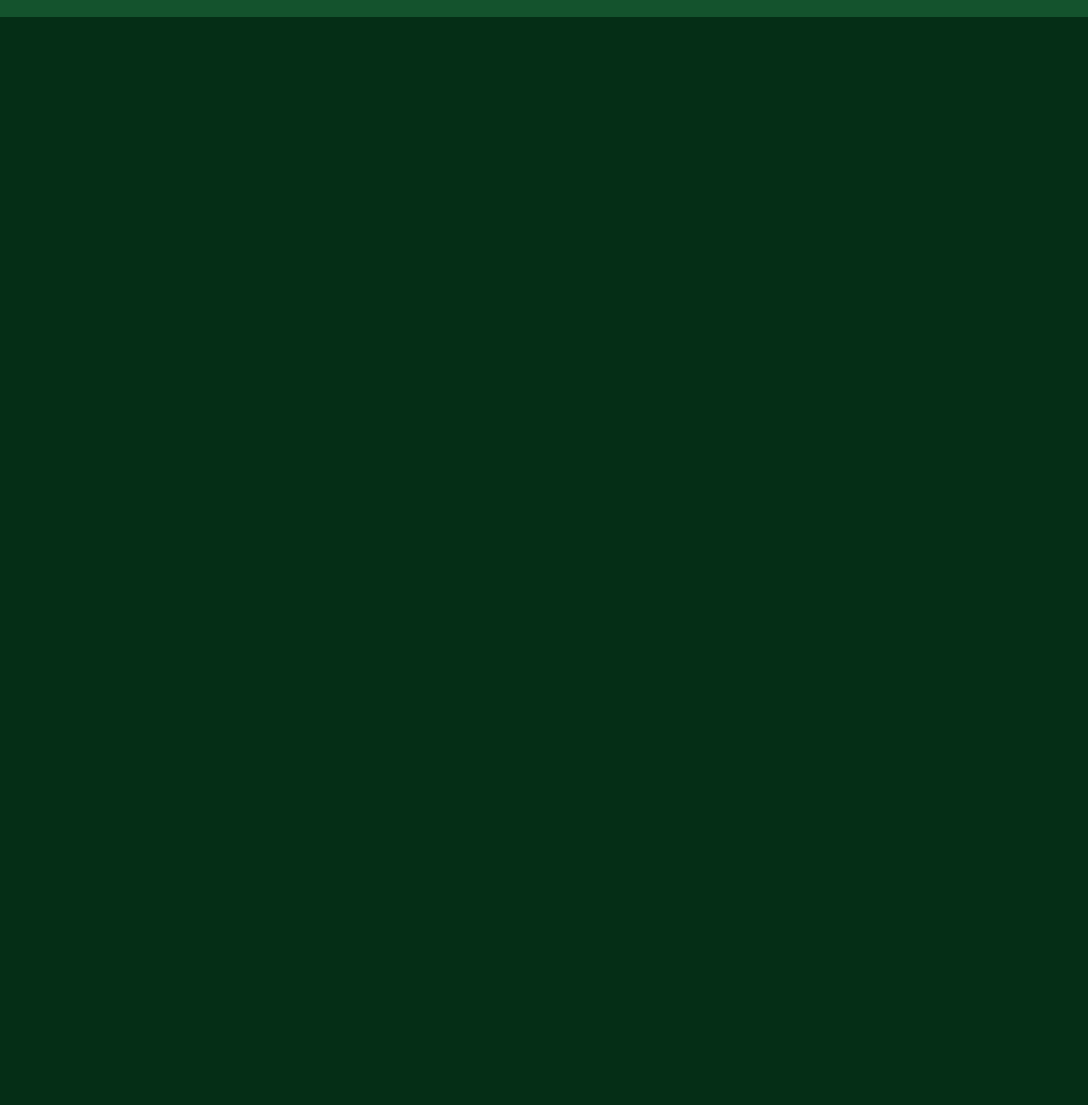
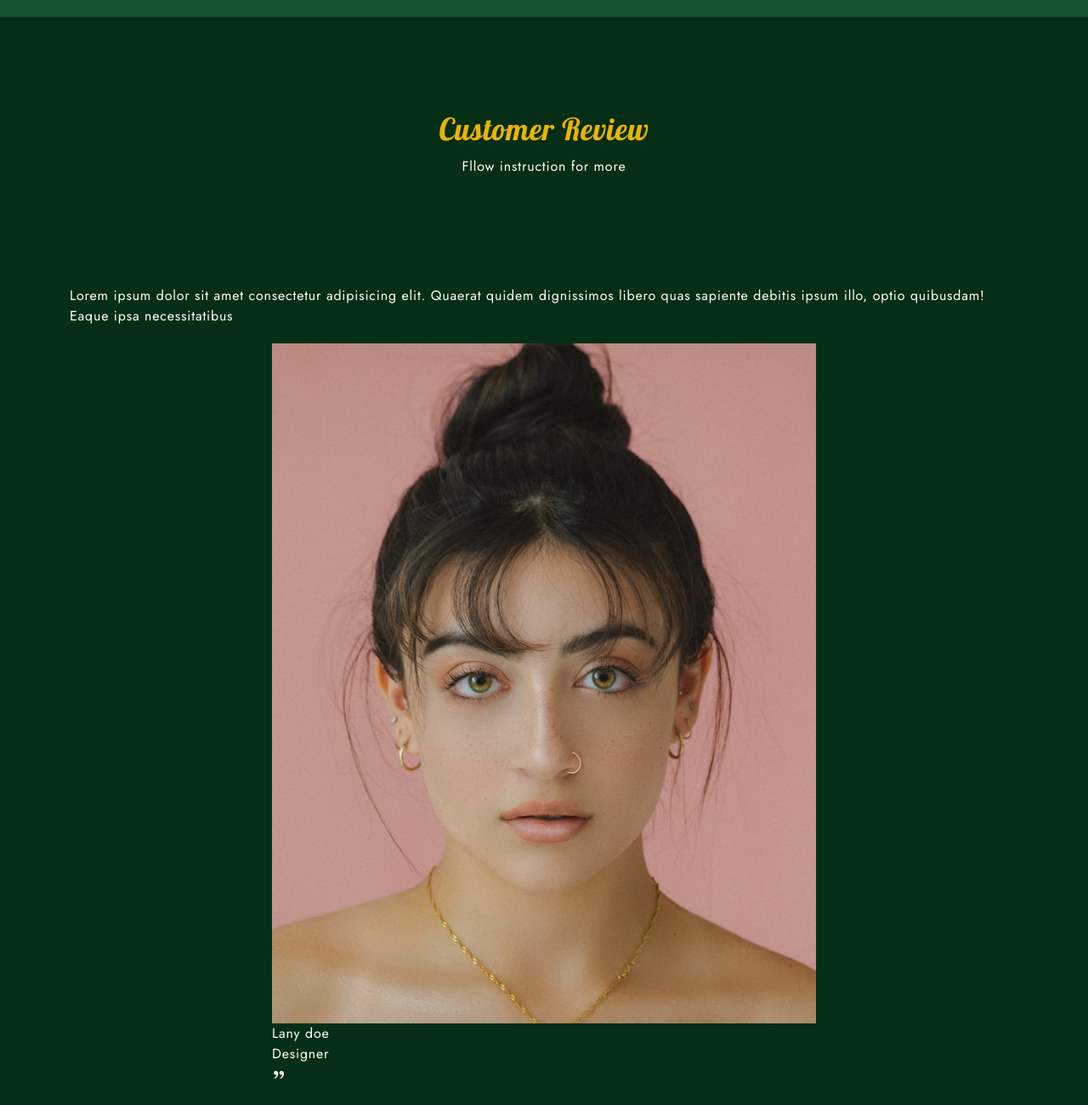
Before and after one commit to IMADWRGH/Nature-s-Haven, a website: page index.html in a window 1280 px wide. Shown: the part 2960-4260 px from the top of the page at 85% size. Before the commit the page ends 3204 px from the top, so only its background shows below. Drawn offline with nearby package versions, Linux system fonts and the light colour scheme.

Commit message:
add section *Review*

```diff
--- a/index.html
+++ b/index.html
@@ -273,8 +273,9 @@
           <p class="max-w-2xl">Fllow instruction for more</p>
         </div>
 
-        <div class="container w-full grid grid-cols-1 gap-x-8 gap-y-36 md:grid-cols-2 lg:grid-cols-3
-         xl:grid-cols-4">
+        <div
+          class="container w-full grid grid-cols-1 gap-x-8 gap-y-36 md:grid-cols-2 lg:grid-cols-3 xl:grid-cols-4"
+        >
           <div class="popular_card bg-green-950 p-10 pt-24 rounded-md relative">
             <img
               src="assets/img/cart-1.png"
@@ -351,7 +352,7 @@
               class="w-56 absolute -top-5 left-1/2 transform -translate-x-1/2 -translate-y-1/2 duration-500"
             />
             <!-- animation must fix -->
-            <p class="italic">Adenium obesum </p>
+            <p class="italic">Adenium obesum</p>
             <h3>Desert Rose</h3>
             <div class="text-yellow-500 text-xs py-3">
               <i class="ri-star-fill"></i>
@@ -371,7 +372,37 @@
       </section>
 
       <!--~~~~~~~~~~~~~~~ Review ~~~~~~~~~~~~~~~-->
-      <section id="review"></section>
+      <section id="review">
+        <div
+          class="flex flex-col items-center gap-3 text-center mb-10 md:mb-20"
+        >
+          <h2 class="title">Customer Review</h2>
+          <p class="max-w-2xl">Fllow instruction for more</p>
+        </div>
+        <div class="container">
+          <div class="py-12">
+            <ul>
+              <li>
+                <div class="flex flex-col gap-5 items-center">
+                  <p>
+                    Lorem ipsum dolor sit amet consectetur adipisicing elit.
+                    Quaerat quidem dignissimos libero quas sapiente debitis
+                    ipsum illo, optio quibusdam! Eaque ipsa necessitatibus
+                  </p>
+                  <div>
+                    <img src="assets/img/review-1.jpg" alt="" />
+                    <div>
+                      <p>Lany doe</p>
+                      <p>Designer</p>
+                    </div>
+                    <i class="ri-double-quotes-r"></i>
+                  </div>
+                </div>
+              </li>
+            </ul>
+          </div>
+        </div>
+      </section>
     </main>
 
     <!--~~~~~~~~~~~~~~~ Footer ~~~~~~~~~~~~~~~-->
```
Also changed, not shown: output.css.
